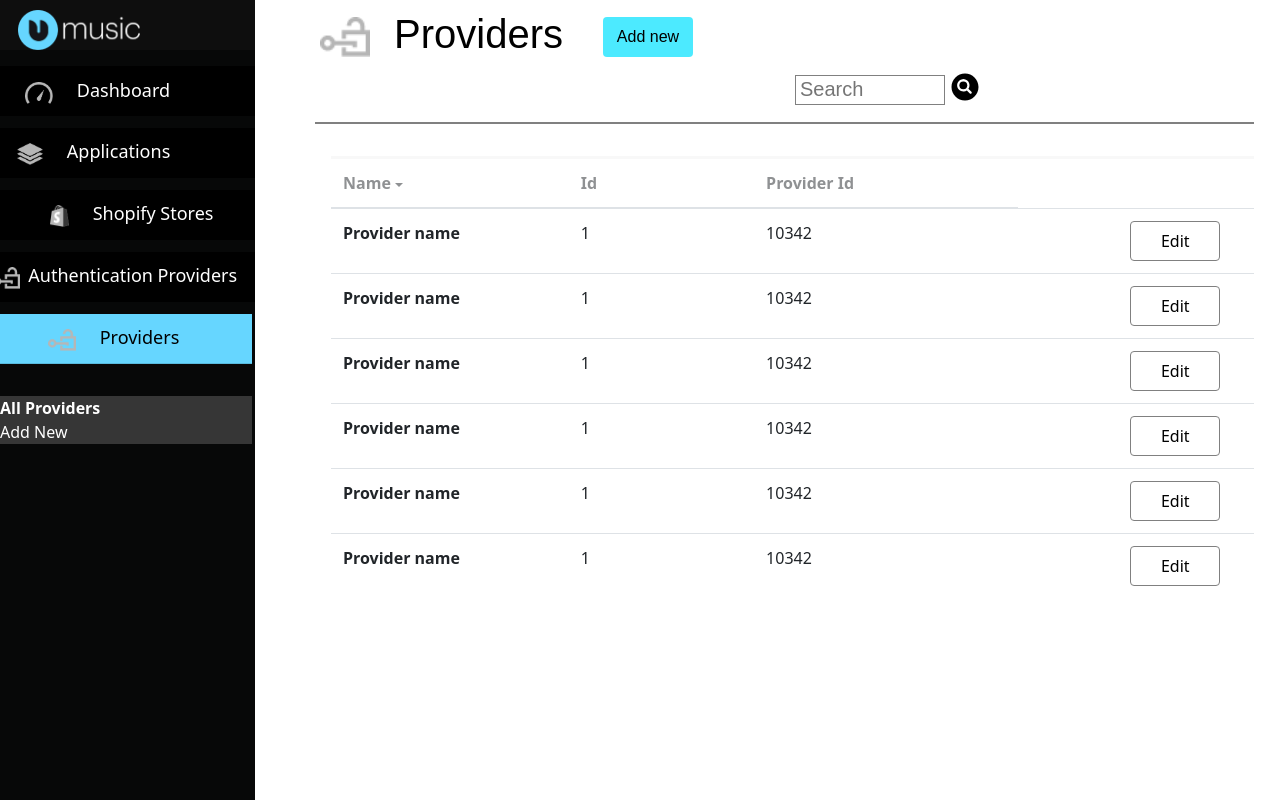
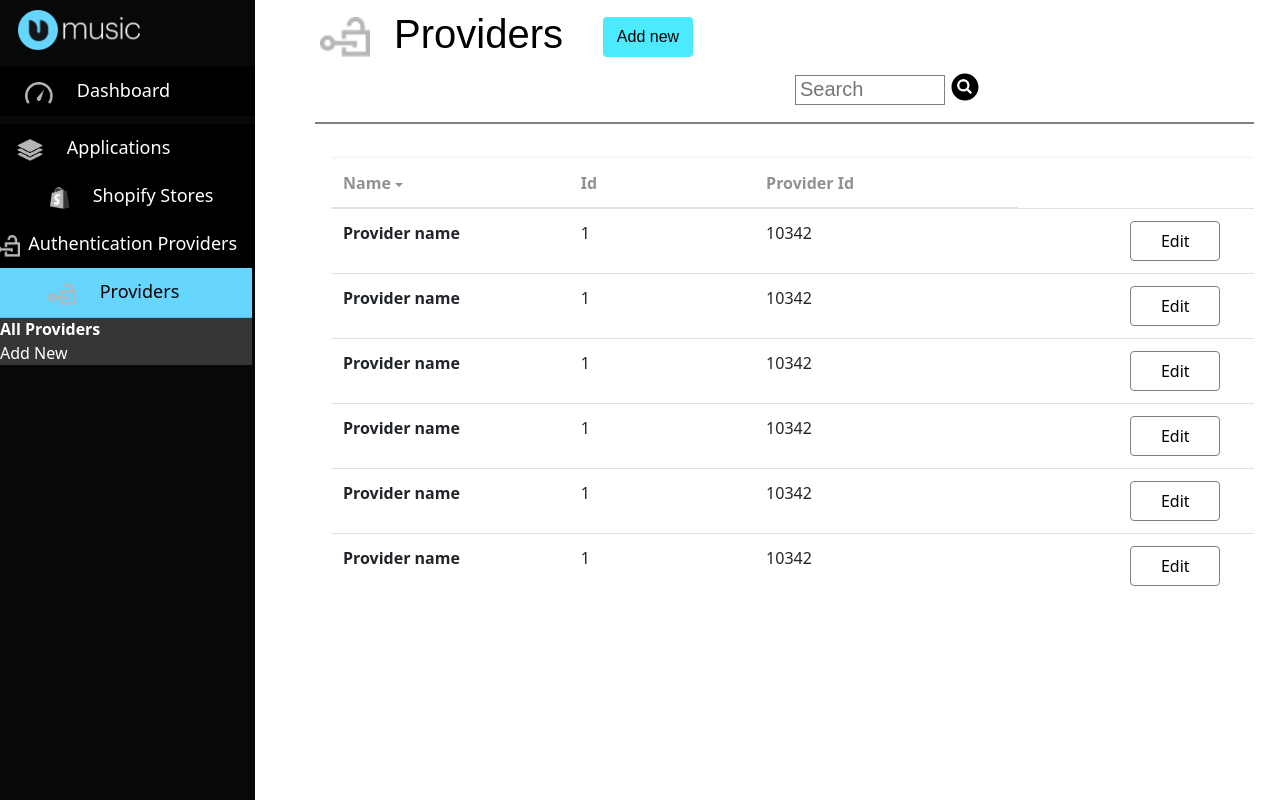
Before and after one commit to Jhansi0307/musicpage-reactbs, a React (Create React App) app: page /providers in a window 1280 px wide. Built offline with nearby package versions, Linux system fonts and the light colour scheme.

Commit message:
accordion body

```diff
--- a/src/App.css
+++ b/src/App.css
@@ -67,24 +67,24 @@
     margin-left: 0;
     transition: 0.5s;
   }
-  .sidebar-header {
+  /* .sidebar-header {
     background: #0e0e0e;
-  }
+  } */
 
-  .sidebar-header h3 {
+  /* .sidebar-header h3 {
     color: #fff;
     padding: 15px;
-  }
-  .main-dashboard h3 {
+  } */
+  /* .main-dashboard h3 {
     color: #fff;
     padding: 15px;
-  }
-
+  } */
+/*
   .sidebar ul p {
     color: #fff;
     padding: 10px;
   }
-
+   */
   .menu-open {
     background: #02b2d1;
   }
@@ -94,7 +94,7 @@
     background: #0fa0c8c4;
   }
   .navitem:hover {
-
+   /* background-color: #6c757d !important; */
     font-weight: bold;
 
   }
@@ -339,9 +339,17 @@ h3 {
 .card{
   background-color: #000000 !important;
 }
-.accordion-body{
+.accordionbody{
   background-color: #363636 !important;
   color: #ffffff !important;
+margin-bottom:-25px;
+
+  cursor: pointer;
+}
+.accordionbody1{
+  background-color: #363636 !important;
+  color: #ffffff !important;
+margin-bottom:-2px;
 
   cursor: pointer;
 }
@@ -364,3 +372,9 @@ h3 {
 
 
 }
+
+.accordion-body{
+  background-color: #363636 !important;
+  color: #ffffff !important;
+  cursor: pointer;
+}
--- a/src/components/Pages/SideBar.js
+++ b/src/components/Pages/SideBar.js
@@ -89,7 +89,7 @@ function SideBar() {
               </Accordion.Header>
             </Accordion.Item>
             <Accordion.Item eventKey="1">
-              <Accordion.Header className="dashboardtext pt-1">
+              <Accordion.Header className="dashboardtext accordionbody1">
                 <Link to="/applications" className="mr-2">
                   <img src={application_icon} className="sizeoflshopify mr-4" />
                   Applications
@@ -103,7 +103,7 @@ function SideBar() {
               </Accordion.Body>
             </Accordion.Item>
             <Accordion.Item eventKey="2">
-              <Accordion.Header className="dashboardtext pt-1">
+              <Accordion.Header className="dashboardtext accordionbody1">
                 <Link to="/shopify" className="ml-1">
                   <img
                     src={shopify_icon}
@@ -121,7 +121,7 @@ function SideBar() {
               </Accordion.Body>
             </Accordion.Item>
             <Accordion.Item eventKey="3">
-              <Accordion.Header className="dashboardtext pt-1 ">
+              <Accordion.Header className="dashboardtext accordionbody1 ">
                 <img src={provider_icon} className="sizeoflshopify mr-2" />
                 <Link to="/authenticationproviders">
                   Authentication Providers
@@ -139,13 +139,13 @@ function SideBar() {
 
             <Accordion.Item eventKey="4">
               <Link to="/providers" className="mr-5">
-                <Accordion.Header className="dashboardtext pt-1">
+                <Accordion.Header className="dashboardtext accordionbody">
                   <img src={provider_icon} className="sizeoflshopify mr-4" />
                   Providers
                 </Accordion.Header>
               </Link>
 
-              <Accordion.Body className="navitem navitem1">
+              <Accordion.Body className="navitem">
                 <Link to="/providers">All Providers</Link>
               </Accordion.Body>
               <Accordion.Body className="navitem">
```
